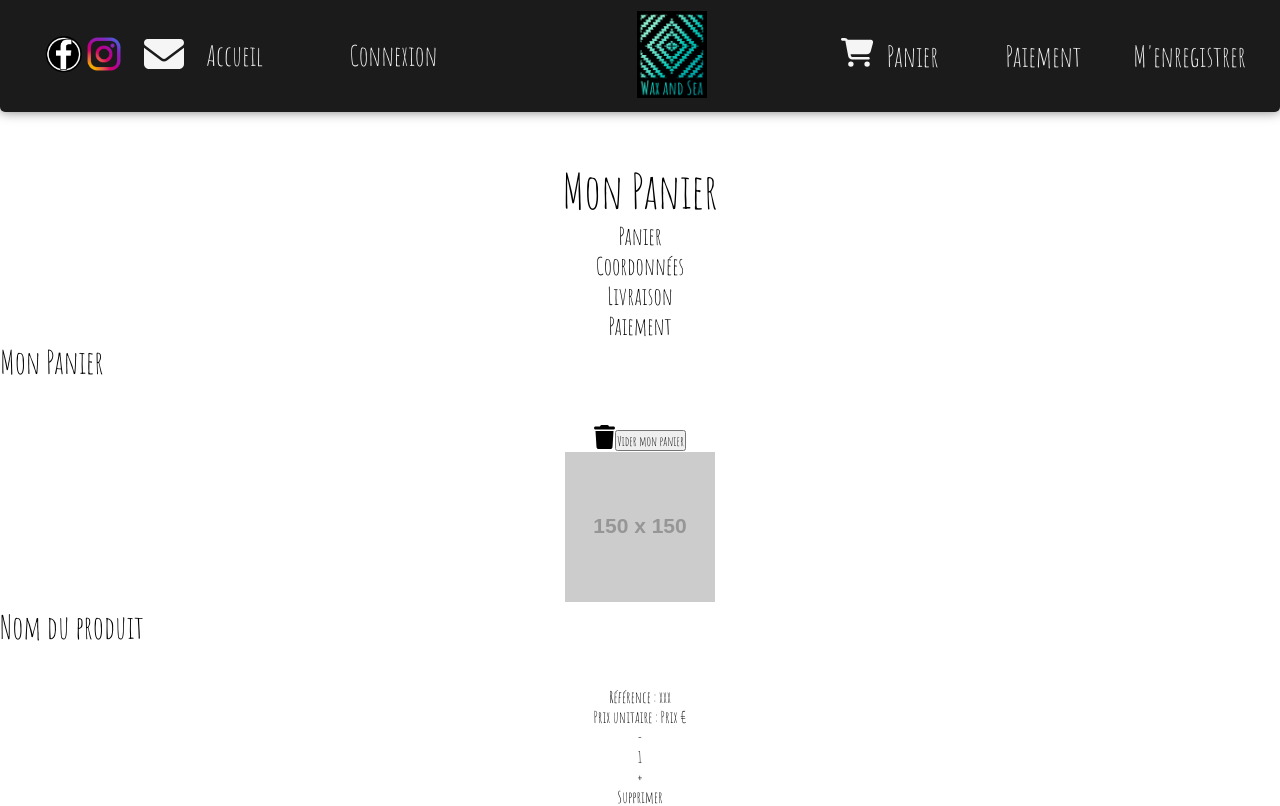
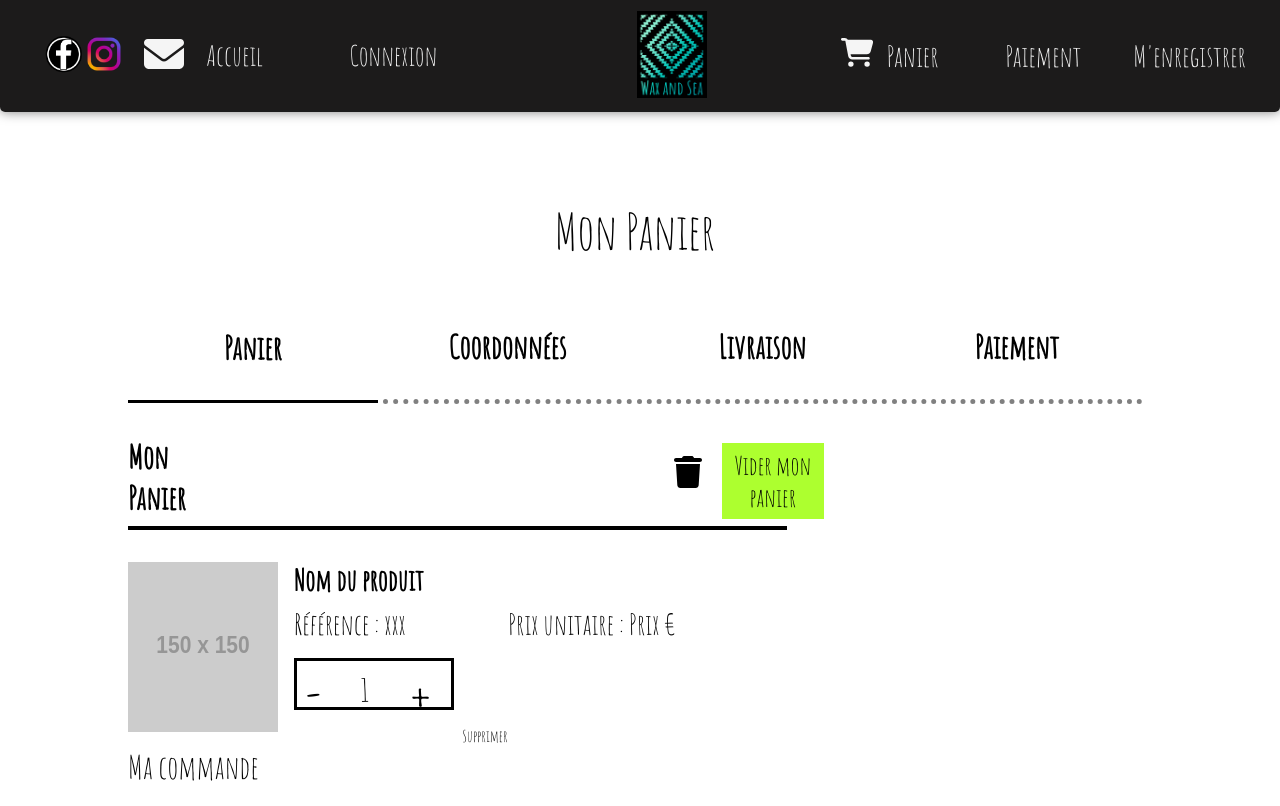
Before and after one commit to tristanlaulanie/waxandsea-front-dashboard, a React (Create React App) app: page /panier/produit in a window 1280 px wide. Shown: the top 806 px of the page. Built offline with nearby package versions, Linux system fonts and the light colour scheme.

Commit message:
PanierProduit:WIP

```diff
--- a/src/components/Panier/PanierProduit/PanierProduit.css
+++ b/src/components/Panier/PanierProduit/PanierProduit.css
@@ -1,3 +1,140 @@
 .PanierProduit {
-    margin-top: 20vh;
+    margin-top: 25vh;
+    /* border: 1px solid #0a0a0a; */
+    width: 99.2vw;
+    padding-left: 8em;
+    padding-right: 8em;
 }
+
+h1 {
+    font-size: 3.1em;
+}
+
+#panier_user-story {
+    display: flex;
+    flex-direction: row;
+    justify-content: center;
+    align-items: center;
+    margin-top: 4vh;
+}
+
+#panier_user-story h2 {
+    width: 25%;
+    font-size: 2em;
+    padding-top: 1em;
+    padding-bottom: 1em;
+    font-weight: bold;
+}
+
+#panier-title-story {
+    border-bottom: 3px solid black;
+}
+
+.user-story-titles {
+    border-bottom: 5px dotted grey;
+    margin-left: 5px;
+}
+
+#panier_container_title {
+    display: flex;
+    flex-direction: row;
+    justify-content: left;
+    align-items: center;
+    gap: 80%;
+    width: 65%;
+    border-bottom: 4px solid black;
+    padding: 0;
+    margin: 0;
+}
+
+#panier_container_title h3 {
+    position: relative;
+    top: 4vh;
+    font-weight: bold;
+}
+
+#panier_title-icon-button {
+    position: relative;
+    top: 2vh;
+    display: flex;
+    gap: 0em;
+}
+
+#panier_title-icon-button i {
+    position: relative;
+    top: 8px;
+    right: 3vw;
+    font-size: 2em;
+}
+
+#panier_title-icon-button button {
+    position: relative;
+    right: 1.5vw;
+    width: 8vw;
+    font-size: 1.6em;
+    padding: 6px;
+    border: none;
+    background-color: greenyellow;
+}
+
+#panier_title-icon-button button:hover {
+    transition: 0.8s;
+    cursor: pointer;
+    color: greenyellow;
+    background-color: black;
+}
+
+#mon-panier_section-produit {
+    padding-top: 2em;
+    display: flex;
+    flex-direction: row;
+}
+
+#mon-panier_section-produit img {
+    width: 150px;
+    height: 170px;
+}
+
+#section-produit_text {
+    padding-left: 1em;
+}
+
+.section-produit_text-img h3 {
+    font-size: 1.8em;
+    font-weight: bold;
+}
+
+#produit_text {
+    position: relative;
+    top: -4vh;
+    display: flex;
+    gap: 8vw;
+}
+
+.section-produit_text-img p {
+    /* border: 3px solid red; */
+    font-size: 1.8em;
+}
+
+#produit_quantity {
+    position: relative;
+    top: -2vh;
+    height: 6.5vh;
+    width: 42%;
+    padding: 8px;
+    font-size: 2em;
+    display: flex;
+    gap: 3vw;
+    border: 3px solid black;
+}
+
+.quantity_operator {
+    font-size: 2em;
+    position: relative;
+    top: -2vh;
+}
+
+.quantity_operator:hover {
+    cursor: pointer;
+    color: red;
+}
--- a/src/components/Panier/PanierProduit/index.js
+++ b/src/components/Panier/PanierProduit/index.js
@@ -7,33 +7,43 @@ function PanierProduit() {
   return (
     <div className="PanierProduit">
       <h1>Mon Panier</h1>
-      <section>
-        <h2>Panier</h2>
-        <h2>Coordonnées</h2>
-        <h2>Livraison</h2>
-        <h2>Paiement</h2>
+      <section id="panier_user-story">
+        <h2 id="panier-title-story">Panier</h2>
+        <h2 className="user-story-titles">Coordonnées</h2>
+        <h2 className="user-story-titles">Livraison</h2>
+        <h2 className="user-story-titles">Paiement</h2>
       </section>
-      <section>
+      <container id="mon-panier_container">
+        <section id="panier_container_title">
           <h3>Mon Panier</h3>
+          <div id="panier_title-icon-button">
             <i>
               <FontAwesomeIcon icon={faTrash} />
             </i>
             <button>Vider mon panier</button>
+          </div>
         </section>
-      <section>
+        <section id="mon-panier_section-produit">
           <img src="https://fakeimg.pl/150/" alt="grey neutral card" />
+          <div id="section-produit_text">
+            <div className="section-produit_text-img">
               <h3>Nom du produit</h3>
+              <div id="produit_text">
                 <p>Référence : xxx</p>
                 <p>Prix unitaire : Prix €</p>
-      </section>
-      <span>
-        <div>
-          <div>-</div>
+              </div>
+            </div>
+            <div id="section-produit_quantity">
+              <div id="produit_quantity">
+                <div className="quantity_operator">-</div>
                 <p>1</p>
-          <div>+</div>
+                <div className="quantity_operator">+</div>
               </div>
               <p>Supprimer</p>
-      </span>
+            </div>
+          </div>
+        </section>
+      </container>
       <section>
         <h3>Ma commande</h3>*
         <div>
@@ -42,6 +52,31 @@ function PanierProduit() {
             <strong>Total achats €</strong>
           </p>
         </div>
+        <div>
+          <p>Frais de port : </p>
+          <p>
+            <strong>Frais de port €</strong>
+          </p>
+        </div>
+        <em>Plus que x euros pour les frais de ports offerts</em>
+        <span>
+          <div>
+            <p>Total : </p>
+            <p>
+              <strong>Total €</strong>
+            </p>
+          </div>
+          <div>
+            <p>TVA</p>
+            <p>
+              <strong>TVA €</strong>
+            </p>
+          </div>
+        </span>
+        <span>
+          <button>Continuer mes achats</button>
+          <button>Valider mon panier</button>
+        </span>
       </section>
     </div>
   );
```
Lines whose indentation alone changed are shown as unchanged.
